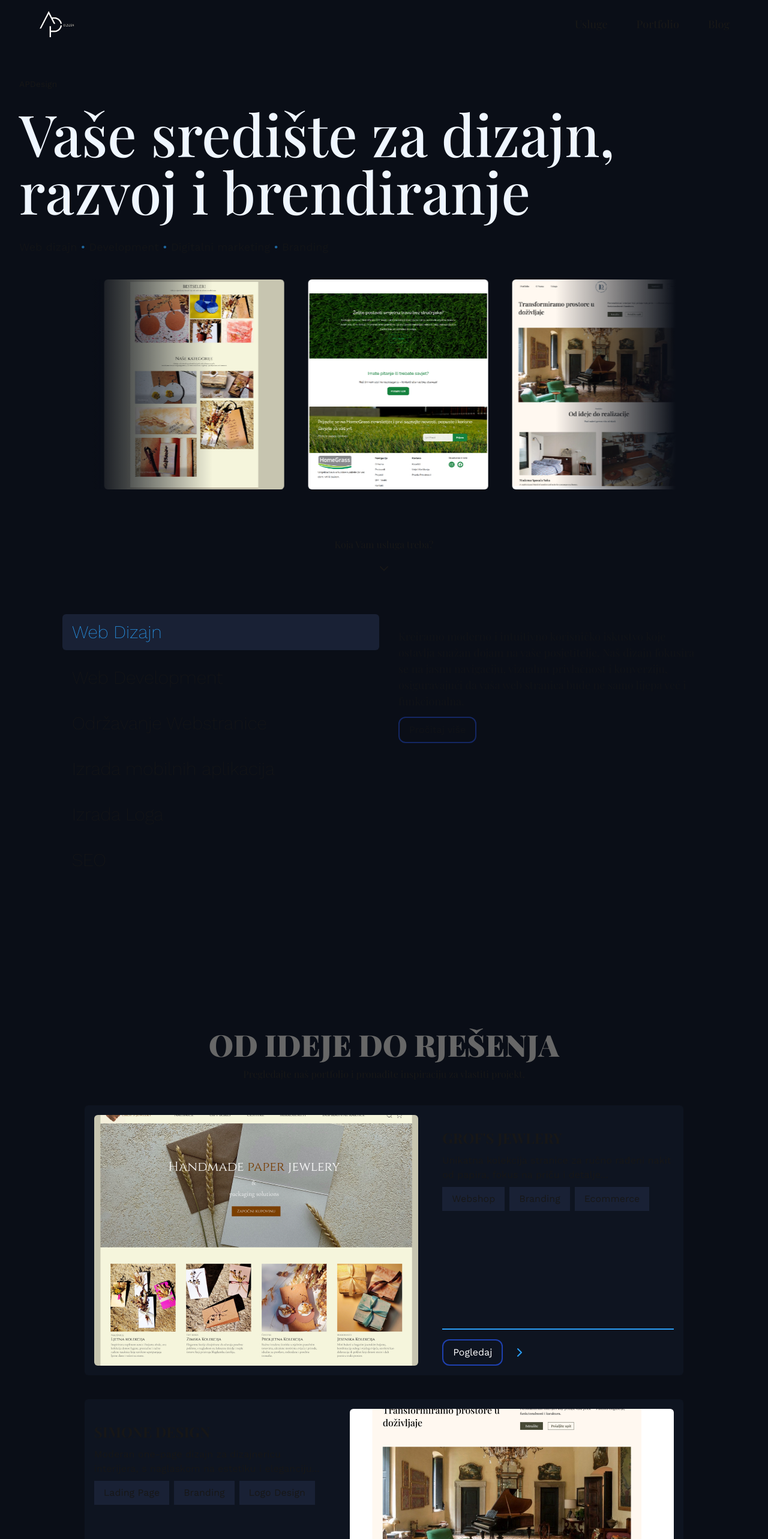
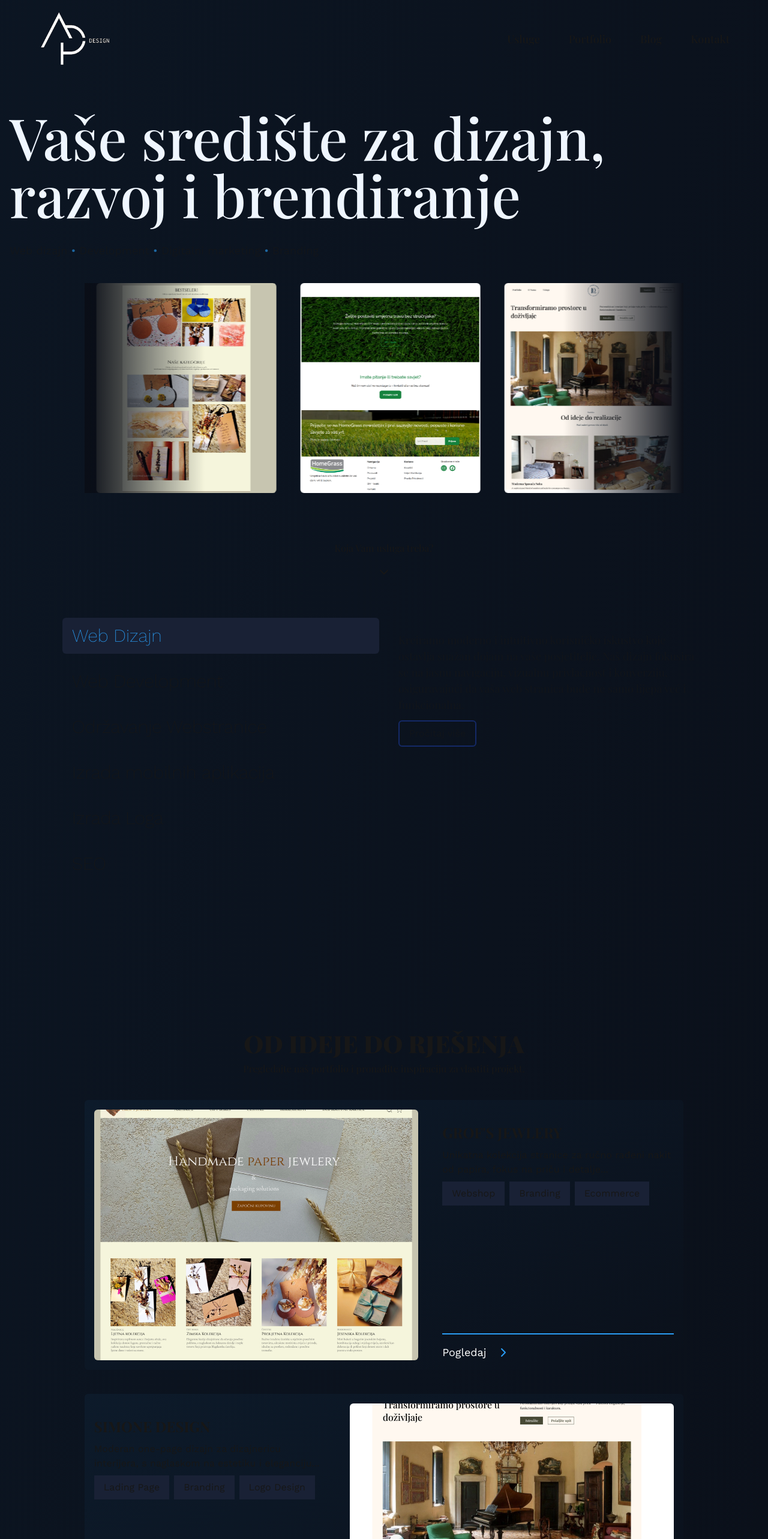
Before and after one commit to AdrianPalcic/AppropriatePageDesign, a Next.js app: page / in a window 1280 px wide. Shown: the top 2566 px of the page at 60% size. Built offline with nearby package versions, Linux system fonts and the light colour scheme.

Commit message:
final for tonight

```diff
--- a/src/app/components/AnimatedHeading.tsx
+++ b/src/app/components/AnimatedHeading.tsx
@@ -28,7 +28,7 @@ const AnimatedHeading = ({ text }: { text: string }) => {
   }, []);
 
   return (
-    <h1 id="animated-heading" className="heading text-[50px]">
+    <h1 id="animated-heading" className="heading ">
       {text}
     </h1>
   );
--- a/src/app/components/ContactForm.tsx
+++ b/src/app/components/ContactForm.tsx
@@ -63,7 +63,7 @@ const ContactForm: React.FC = () => {
 
   return (
     <section id="contact-form" className="mt-40 w-full flex justify-center">
-      <div className="sm:w-[80%] w-full mx-0 sm:mx-16 bg-darkSecondary flex flex-col py-10 px-6">
+      <div className="sm:w-[80%] w-full mx-0 sm:mx-16 bg-gradient-to-br from-primary/5 to-transparent flex flex-col py-10 px-6">
         <h2 className="uppercase text-[30px] font-semibold text-center">
           Stvorimo nešto zajedno
         </h2>
@@ -220,10 +220,7 @@ const ContactForm: React.FC = () => {
           </label>
 
           <div className="flex justify-center mt-6">
-            <button
-              type="submit"
-              className="px-6 py-3 rounded-md bg-primary text-white hover:opacity-95 focus:outline-none focus:ring-2 focus:ring-offset-2 focus:ring-primary"
-            >
+            <button type="submit" className="btn">
               Pošalji
             </button>
           </div>
--- a/src/app/components/FloatingTestimonials.tsx
+++ b/src/app/components/FloatingTestimonials.tsx
@@ -13,15 +13,14 @@ const testimonials = [
     name: "Davor",
     role: "Homegrass",
     content:
-      "This platform transformed our business operations completely. The results exceeded our expectations in every way.",
+      "Rad je bio izuzetno efikasan i profesionalan. Iako je proces trajao nešto duže od očekivanog, rezultat je bio više nego vrijedan čekanja. Sa APDesignom smo u potpunosti redizajnirali našu web stranicu koja nas sada istinski predstavlja i odražava kvalitetu našeg brenda.",
     avatar: <User />,
   },
   {
     id: 2,
     name: "Tamara",
     role: "Tipsy Muse",
-    content:
-      "Outstanding service and incredible attention to detail. The team delivered exactly what we needed on time.",
+    content: "Želim samo reći Hvala Vam puno!",
     avatar: <User />,
   },
   {
@@ -29,15 +28,15 @@ const testimonials = [
     name: "Iva",
     role: "Grof's Jewlery",
     content:
-      "The impact on our marketing campaigns was immediate and substantial. Highly recommend to any growing business.",
+      "Webshop smo otvorili u tren oka, a kvaliteta se nije izgubila ni u najmanjem detalju. APDesign je uspio implementirati sve naše zahtjeve - od sigurnih plaćanja do intuitivnog admin panela. Brzina izrade nas je iznenadila, ali još više pažnja posvećena korisničkom iskustvu.",
     avatar: <User />,
   },
   {
     id: 4,
     name: "Simone Nevistić",
-    role: "Simode Design",
+    role: "Simone Design",
     content:
-      "Game-changing solution that helped us scale from startup to enterprise level. Exceptional quality and support.",
+      "Taman sam krenula s vlastitim poslom, a sa novom web stranicom mi sad dolazi toliko upita na koje nemam vremena odgovoriti!",
     avatar: <User />,
   },
 ];
@@ -108,7 +107,7 @@ export function FloatingTestimonials() {
         <div className="text-center mb-12">
           <h2 className="heading">Što kažu drugi</h2>
           <p className="text-muted-foreground text-lg">
-            Trusted by industry leaders worldwide
+            Priče zadovoljnih klijenata
           </p>
         </div>
 
--- a/src/app/components/HeroSection.tsx
+++ b/src/app/components/HeroSection.tsx
@@ -42,8 +42,7 @@ const HeroSection = () => {
     //   <SlideShow />
     // </section>
 
-    <section className=" mb-20 flex flex-col  justify-center px-4">
-      <p className="mb-6 font-regular text-sm font-sans">APDesign</p>
+    <section className=" mb-20 flex flex-col  justify-center">
       <h1 className=" text-4xl sm:text-6xl lg:text-8xl font-medium text-blue-50 ">
         Vaše središte za dizajn, <br /> razvoj i brendiranje
       </h1>
--- a/src/app/components/HomeCTA.tsx
+++ b/src/app/components/HomeCTA.tsx
@@ -1,3 +1,4 @@
+import Link from "next/link";
 import React from "react";
 
 const HomeCTA = () => {
@@ -19,6 +20,14 @@ const HomeCTA = () => {
         Spoj dizajna i funkcionalnosti nam je prioritet – koristimo provjerene
         tehnologije, SEO optimizaciju i prilagođene rješenja kako bismo
         izgradili web koji ne samo da izgleda odlično, nego i donosi rezultate.
+        <br />
+        <br />
+        <Link
+          href={"/about"}
+          className="border-solid border-b-[1px] pb-1 border-primary "
+        >
+          <span className=""> Pročitajte više o nama</span>
+        </Link>
       </p>
     </section>
   );
--- a/src/app/components/Navbar.tsx
+++ b/src/app/components/Navbar.tsx
@@ -3,21 +3,21 @@ import React from "react";
 import Link from "next/link";
 
 const Navbar = () => {
-  const navbarData = ["Usluge", "Portfolio", "Blog"];
+  const navbarData = ["Usluge", "Portfolio", "Blog", "Kontakt"];
 
   return (
     <header className="w-full py-4 px-4 sm:px-16">
-      <nav className="flex justify-between items-center">
+      <nav className="flex justify-between  md:items-center">
         <div>
           <Link href={"/"}>
             <img
               src={"/logo.png"}
               alt="Web development and design Hrvatska"
-              className="mix-blend-lighten w-[60px] h-[50px]"
+              className="mix-blend-lighten w-[60px] h-[50px] sm:h-[100px] sm:w-[120px]"
             />
           </Link>
         </div>
-        <ul className="hidden md:flex  gap-12 text-[18px]">
+        <ul className="flex flex-col md:flex-row  gap-12 text-[18px]">
           {navbarData.map((data) => (
             <Link
               href={`/${data.toLowerCase()}`}
--- a/src/app/components/PortfolioCard.tsx
+++ b/src/app/components/PortfolioCard.tsx
@@ -10,7 +10,7 @@ const PortfolioCard = ({ item, idx }: { item: any; idx: number }) => {
   return (
     <div
       id="portfolio-card"
-      className={`flex flex-col  bg-darkSecondary justify-between h-fit lg:h-[450px] p-2 lg:p-4 rounded-md w-full lg:w-[80%] lg:gap-10 mb-10  lg:flex-row relative ${
+      className={`flex flex-col  bg-gradient-to-br from-primary/5 to-transparent justify-between h-fit lg:h-[450px] p-2 lg:p-4 rounded-md w-full lg:w-[80%] lg:gap-10 mb-10  lg:flex-row relative ${
         reverse ? "lg:flex-row-reverse" : "lg:flex-row"
       }`}
     >
@@ -51,7 +51,9 @@ const PortfolioCard = ({ item, idx }: { item: any; idx: number }) => {
               href={`/portfolio/${title}`}
               className="flex gap-4 items-center w-fit group text-white"
             >
-              <Button text="Pogledaj" />
+              <p className="font-sans transition-colors duration-200 hover:text-primary ">
+                Pogledaj
+              </p>
               <ChevronRight className="text-primary duration-200 transition-all hover:text-blue-500 group-hover:translate-x-1" />
             </Link>
           </div>
--- a/src/app/components/PortfolioHome.tsx
+++ b/src/app/components/PortfolioHome.tsx
@@ -38,7 +38,10 @@ const PortfolioHome = () => {
   ];
 
   return (
-    <section id="portfolio" className="mt-40 w-full flex flex-col items-center">
+    <section
+      id="portfolio"
+      className="mt-40 w-full flex flex-col items-center "
+    >
       <AnimatedHeading text="Od Ideje do Rješenja" />
       <p className="subheading mb-10">
         Pregledajte naš portfolio i pronađite inspiraciju za vlastiti projekt.
--- a/src/app/globals.css
+++ b/src/app/globals.css
@@ -29,16 +29,14 @@ body {
 
 @layer components {
   .btn {
-    @apply px-4 py-2 border-[2px] border-blue-800 border-solid rounded-xl text-[16px] font-sans w-fit  transition-all duration-300 hover:border-blue-500 hover:shadow-2xl hover:shadow-blue-500/20;
+    @apply px-4 py-2 border-[2px] border-blue-800 border-solid rounded-md text-[16px] font-sans w-fit  transition-all duration-300 hover:border-blue-500 hover:shadow-2xl hover:shadow-blue-500/20;
   }
   .active {
     @apply bg-tagColor;
   }
+
   .heading {
-    @apply text-grayCustom text-center text-[16px] sm:text-[18px];
-  }
-  .heading {
-    @apply text-[30px] sm:text-[30px]  md:text-[40px] lg:text-[50px] text-center font-black uppercase;
+    @apply text-[30px] sm:text-[30px]  md:text-[40px]  text-center font-black uppercase;
   }
   .underline {
     @apply w-full h-[0.5px] border-[1px] border-primary border-solid mb-1;
@@ -62,18 +60,15 @@ body {
   &::-webkit-scrollbar {
     display: none;
   }
-  /* Hide scrollbar for IE, Edge and Firefox */
-  -ms-overflow-style: none; /* IE and Edge */
-  scrollbar-width: none; /* Firefox */
+  -ms-overflow-style: none;
+  scrollbar-width: none;
 }
 @keyframes scroll {
   0% {
     transform: translateX(0);
   }
   100% {
-    transform: translateX(
-      -50%
-    ); /* Move left by half since we duplicated images */
+    transform: translateX(-50%);
   }
 }
 
--- a/src/app/layout.tsx
+++ b/src/app/layout.tsx
@@ -103,7 +103,7 @@ export default function RootLayout({
     >
       <body
         suppressHydrationWarning
-        className="antialiased font-playfair bg-dark"
+        className="antialiased font-playfair bg-dark bg-gradient-to-br from-primary/5 to-transparent"
       >
         <Navbar />
 
--- a/src/app/page.tsx
+++ b/src/app/page.tsx
@@ -14,7 +14,7 @@ import HomeCTA from "./components/HomeCTA";
 
 export default function Home() {
   return (
-    <main className="flex flex-col px-1 lg:px-4 sm:px-16 w-full mt-12">
+    <main className="flex flex-col px-1 lg:px-4 sm:px-16 w-full mt-12 ">
       <HeroSection />
 
       <Services />
```
